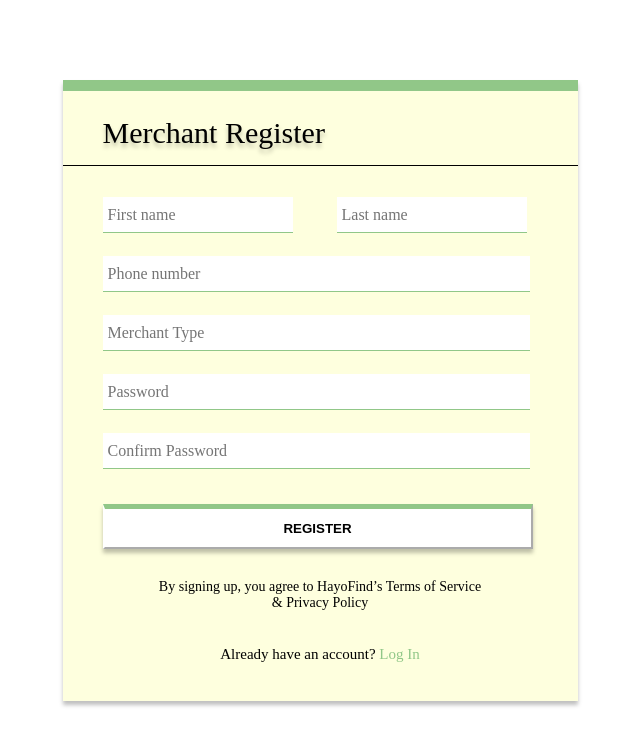
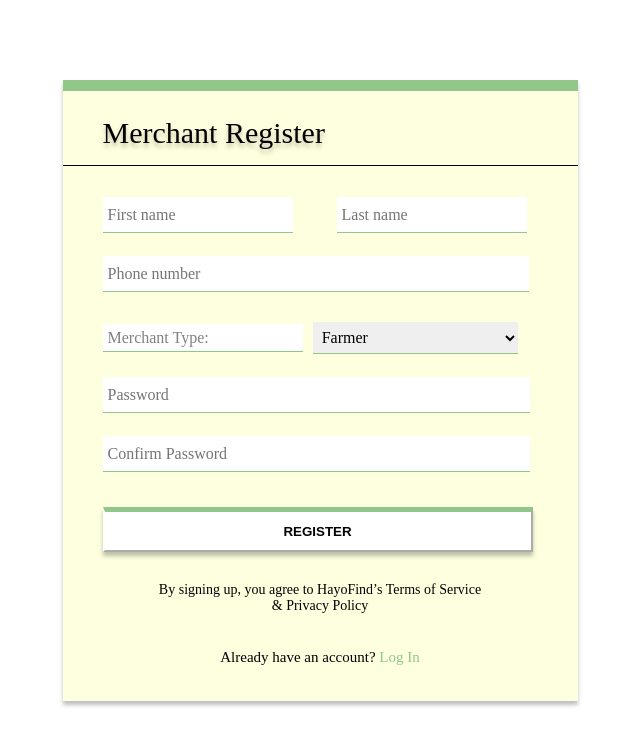
Before and after one commit to xyxydev/HayoFind, a PHP site: page /merchantRegisterForm.html in a window 1280 px wide. Shown: the top 741 px of the page, without its empty margins (320-960 px from the left). Run offline with PHP 8.4, Linux system fonts and the light colour scheme.

Commit message:
minimal update

```diff
--- a/addnewproductPage.css
+++ b/addnewproductPage.css
@@ -4,6 +4,11 @@ body {
 	cursor: pointer;
     margin: 0;
 	padding: 0;
+}
+/*not applied iconTab*/
+.iconTab {
+    width: 10px;
+    height: 25px;
 }
 .navbarBox{
 	width: 100%;
--- a/addnewproductPage.html
+++ b/addnewproductPage.html
@@ -2,6 +2,7 @@
 <html lang="en">
 <head>
     <link rel="stylesheet" href="addnewproductPage.css">
+    <link rel="shortcut icon" class="iconTab" href="cow.ico">
     <script src="script.js"></script>
     <meta charset="UTF-8">
     <meta http-equiv="X-UA-Compatible" content="IE=edge">
--- a/customerRegisterForm.html
+++ b/customerRegisterForm.html
@@ -2,6 +2,7 @@
 <html lang="en">
 <head>
     <link rel="stylesheet" type="text/css" href="customerRegisterForm.css">
+    <link rel="shortcut icon" class="iconTab" href="cow.ico">
     <meta charset="UTF-8">
     <meta http-equiv="X-UA-Compatible" content="IE=edge">
     <meta name="viewport" content="width=device-width, initial-scale=1.0">
--- a/loginForm.html
+++ b/loginForm.html
@@ -2,6 +2,7 @@
 <html lang="en">
 <head>
     <link rel="stylesheet" type="text/css" href="loginForm.css">
+    <link rel="shortcut icon" class="iconTab" href="cow.ico">
     <meta charset="UTF-8">
     <meta http-equiv="X-UA-Compatible" content="IE=edge">
     <meta name="viewport" content="width=device-width, initial-scale=1.0">
--- a/loginOption.html
+++ b/loginOption.html
@@ -2,6 +2,8 @@
  <html lang="en">
  <head>
     <link rel="stylesheet" type="text/css" href="loginOption.css">
+	<link rel="shortcut icon" class="iconTab" href="cow.ico">
+	<link rel="icon" href="icon.png">
     <meta charset="UTF-8">
     <meta http-equiv="X-UA-Compatible" content="IE=edge,chrome=1">
     <meta name="viewport" content="width=device-width, initial-scale=1.0">
--- a/merchantLoginForm.html
+++ b/merchantLoginForm.html
@@ -2,6 +2,7 @@
 <html lang="en">
 <head>
     <link rel="stylesheet" type="text/css" href="merchantLoginForm.css">
+    <link rel="shortcut icon" class="iconTab" href="cow.ico">
     <meta charset="UTF-8">
     <meta http-equiv="X-UA-Compatible" content="IE=edge">
     <meta name="viewport" content="width=device-width, initial-scale=1.0">
--- a/merchantPage.html
+++ b/merchantPage.html
@@ -2,6 +2,7 @@
 <html lang="en">
 <head>
     <link rel="stylesheet" href="merchantPage.css">
+    <link rel="shortcut icon" class="iconTab" href="cow.ico">
     <meta charset="UTF-8">
     <meta http-equiv="X-UA-Compatible" content="IE=edge">
     <meta name="viewport" content="width=device-width, initial-scale=1.0">
--- a/merchantRegisterForm.css
+++ b/merchantRegisterForm.css
@@ -49,10 +49,11 @@ body {
     border-right: none;
 }
 .pNumber-input{
-    width: 417px;
+    width: 416px;
     height: 25px;
     margin-top: 23px;
     margin-left: 40px;
+    margin-bottom: 5px;
     padding: 5px;
     font-size: 16px;
     font-family: 'Quicksand';
@@ -68,6 +69,37 @@ body {
     margin-top: 23px;
     margin-left: 40px;
     padding: 5px;
+    font-size: 16px;
+    font-family: 'Quicksand';
+    border-bottom: 1px solid #91C788;
+    outline: none;
+    border-top: none;
+    border-left: none;
+    border-right: none;
+}
+.mercType-select{
+    width: 205px;
+    height: 32px;
+    margin-top: 25px;
+    margin-left: 10px;
+    padding: 5px;
+    font-size: 16px;
+    font-family: 'Quicksand';
+    border-bottom: 1px solid #91C788;
+    outline: none;
+    border-top: none;
+    border-left: none;
+    border-right: none;
+}
+.mercType-label{
+    width: 417px;
+    height: 25px;
+    margin-top: 150px;
+    margin-left: 40px;
+    padding: 5px;
+    padding-right: 90px;
+    color: gray;
+    background-color: white;
     font-size: 16px;
     font-family: 'Quicksand';
     border-bottom: 1px solid #91C788;
--- a/merchantRegisterForm.html
+++ b/merchantRegisterForm.html
@@ -2,6 +2,7 @@
 <html lang="en">
 <head>
     <link rel="stylesheet" type="text/css" href="merchantRegisterForm.css">
+    <link rel="shortcut icon" class="iconTab" href="cow.ico">
     <meta charset="UTF-8">
     <meta http-equiv="X-UA-Compatible" content="IE=edge">
     <meta name="viewport" content="width=device-width, initial-scale=1.0">
@@ -9,18 +10,22 @@
 </head>
 <body>
     <div class="formBox">
-        <form>
+        <form action="sellerProducts.php" method="POST">
             <div class="reg-span">
                 <span>Merchant Register</span><br>
             </div>
             <hr width="513px" color="black" size="1">
-            <input class="fname-input" type="text" id="name" name="name" placeholder="First name" required>
+            <input class="fname-input" type="text" id="fname" name="fname" placeholder="First name" required>
 
-            <input class="lname-input" type="text" id="name" name="name" placeholder="Last name" required><br>
+            <input class="lname-input" type="text" id="lname" name="lname" placeholder="Last name" required><br>
 
-            <input class="pNumber-input" type="tel" id="pNumber" name="pNumber" pattern="[0-9]{3}-[0-9]{3}-[0-9]{4}" placeholder="Phone number" required><br>
+            <input class="pNumber-input" type="tel" id="pNumber" name="pNumber" placeholder="Phone number" required><br>
 
-            <input class="mercType-input" type="text" id="mercType" name="mercType" placeholder="Merchant Type" required><br>
+            <label class="mercType-label" for="choice">Merchant Type: </label>
+            <select class="mercType-select" id="choice" name="choice" >
+                <option class="mercType-input" value="farmer">Farmer</option>
+                <option class="mercType-input" value="regSeller">Regular Seller</option>
+            </select>
 
             <input class="pass-input" type="password" id="password" name="password" placeholder="Password" required><br>
 
--- a/myaccountPage.html
+++ b/myaccountPage.html
@@ -2,6 +2,7 @@
 <html lang="en">
 <head>
     <link rel="stylesheet" href="myaccountPage.css">
+    <link rel="shortcut icon" class="iconTab" href="cow.ico">
     <meta charset="UTF-8">
     <meta http-equiv="X-UA-Compatible" content="IE=edge">
     <meta name="viewport" content="width=device-width, initial-scale=1.0">
--- a/registerOption.html
+++ b/registerOption.html
@@ -2,6 +2,7 @@
  <html lang="en">
  <head>
     <link rel="stylesheet" type="text/css" href="registerOption.css">
+	<link rel="shortcut icon" class="iconTab" href="cow.ico">
     <meta charset="UTF-8">
     <meta http-equiv="X-UA-Compatible" content="IE=edge,chrome=1">
     <meta name="viewport" content="width=device-width, initial-scale=1.0">
```
Also changed, not shown: connections/connect.php (added, +18 -0 lines), sellerProducts.php (added, +32 -0 lines), cow.ico (added), icon.png (added).
